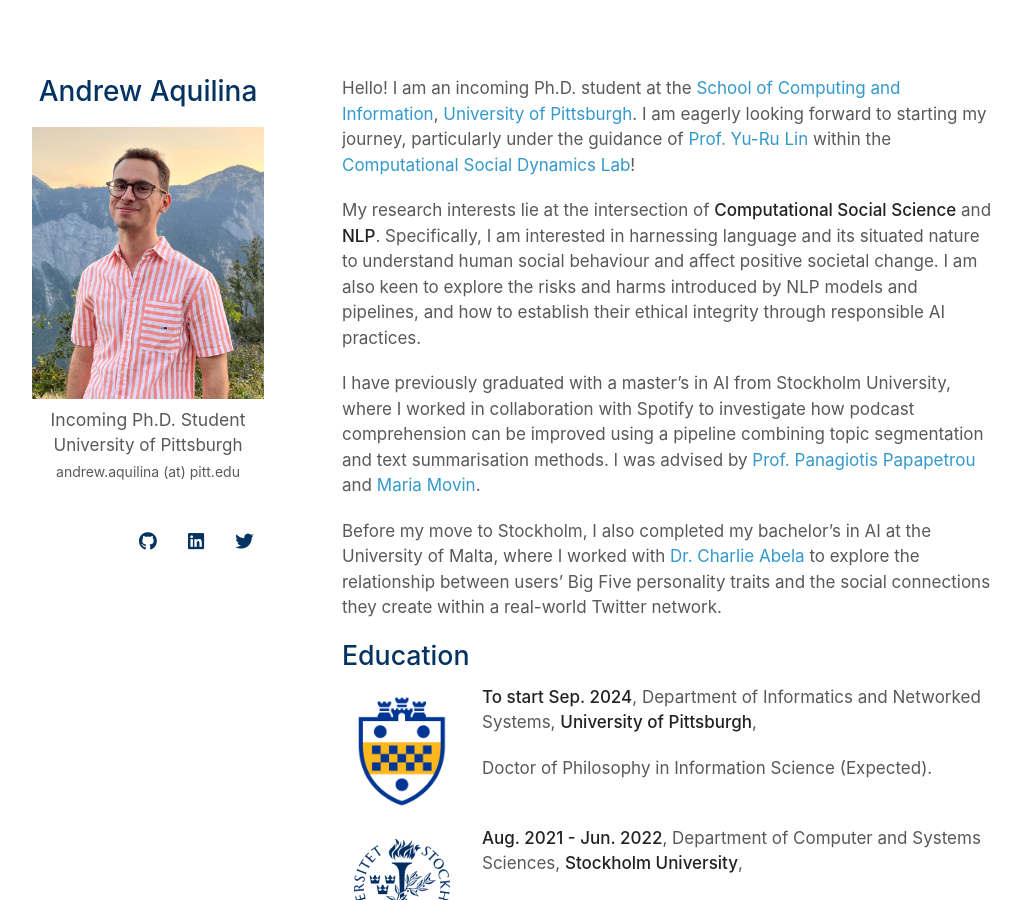
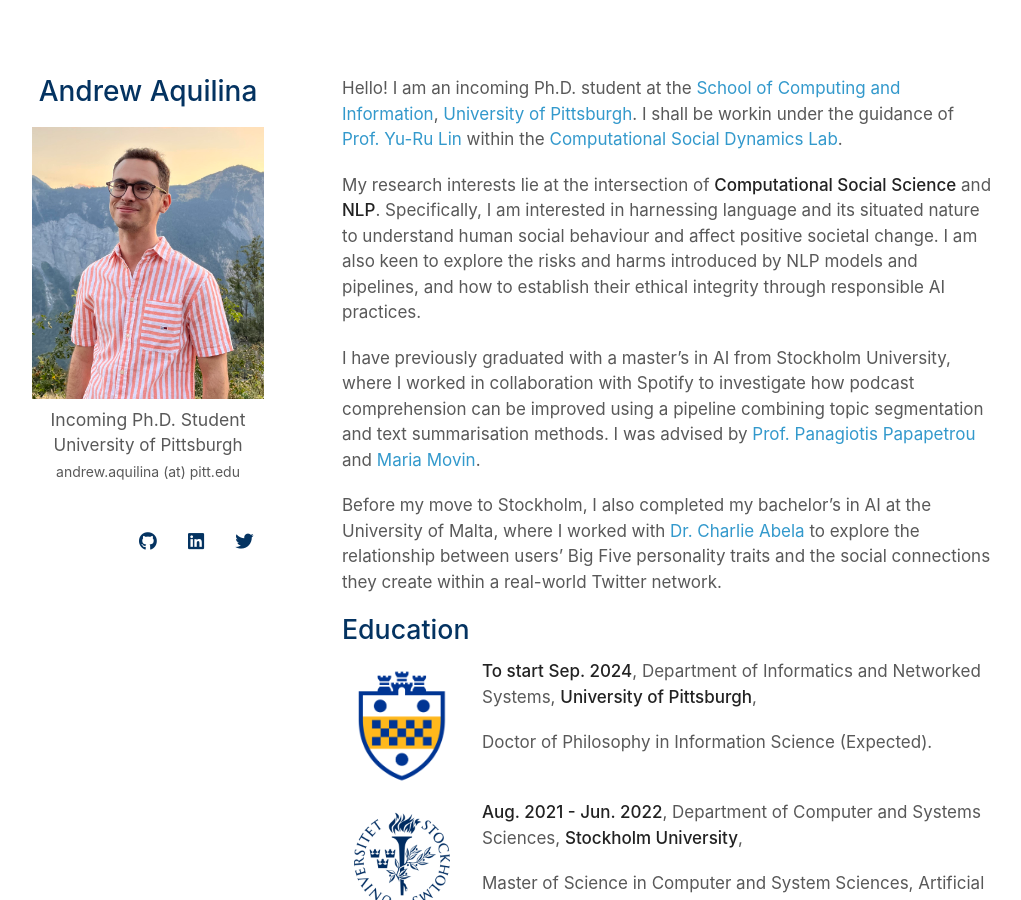
Before and after one commit to andaqu/andaqu.github.io, a Jekyll site: the page built from index.md, in a window 1280 px wide and 900 px high. Shown: the whole window, without its empty margins (128-1149 px from the left). Built offline with Jekyll 4.4.1, drawn with Linux system fonts in a browser that asks for light colours; nearby versions of some CDN libraries; a style sheet for code colours, icons or effects is not loaded.

Commit message:
Update index.md

```diff
--- a/index.md
+++ b/index.md
@@ -2,7 +2,7 @@
 layout: homepage
 ---
 
-Hello! I am an incoming Ph.D. student at the [School of Computing and Information](https://www.sci.pitt.edu/), [University of Pittsburgh](https://pitt.edu/). I am eagerly looking forward to starting my journey, particularly under the guidance of [Prof. Yu-Ru Lin](http://www.yurulin.com/) within the [Computational Social Dynamics Lab](https://picsolab.github.io/)!
+Hello! I am an incoming Ph.D. student at the [School of Computing and Information](https://www.sci.pitt.edu/), [University of Pittsburgh](https://pitt.edu/). I shall be workin under the guidance of [Prof. Yu-Ru Lin](http://www.yurulin.com/) within the [Computational Social Dynamics Lab](https://picsolab.github.io/).
 
 My research interests lie at the intersection of **Computational Social Science** and **NLP**. Specifically, I am interested in harnessing language and its situated nature to understand human social behaviour and affect positive societal change. I am also keen to explore the risks and harms introduced by NLP models and pipelines, and how to establish their ethical integrity through responsible AI practices.
 
```
